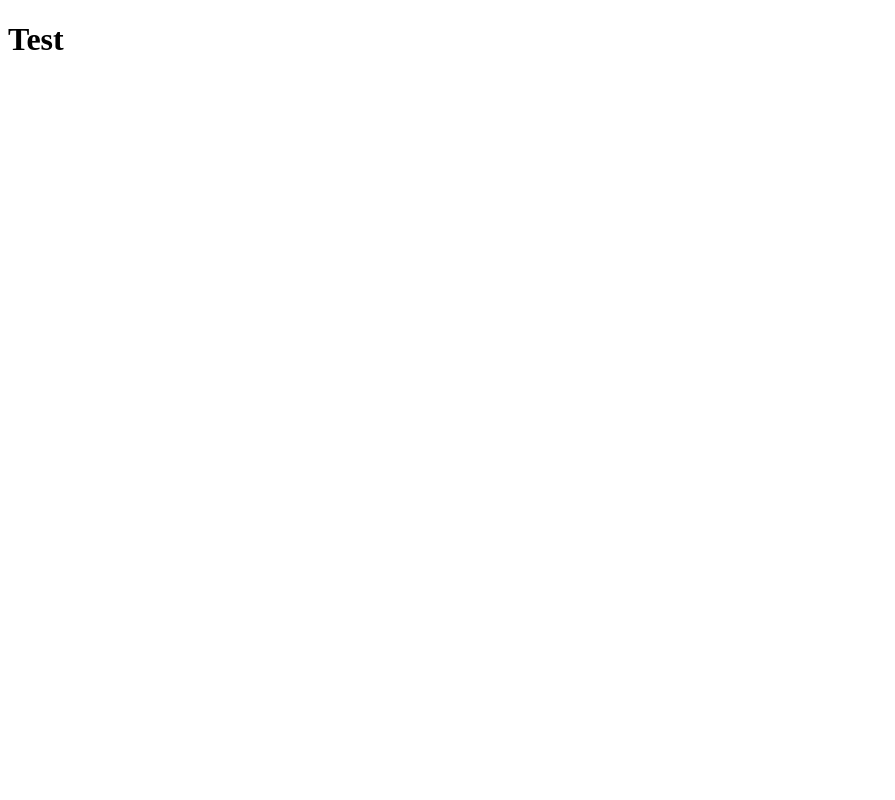
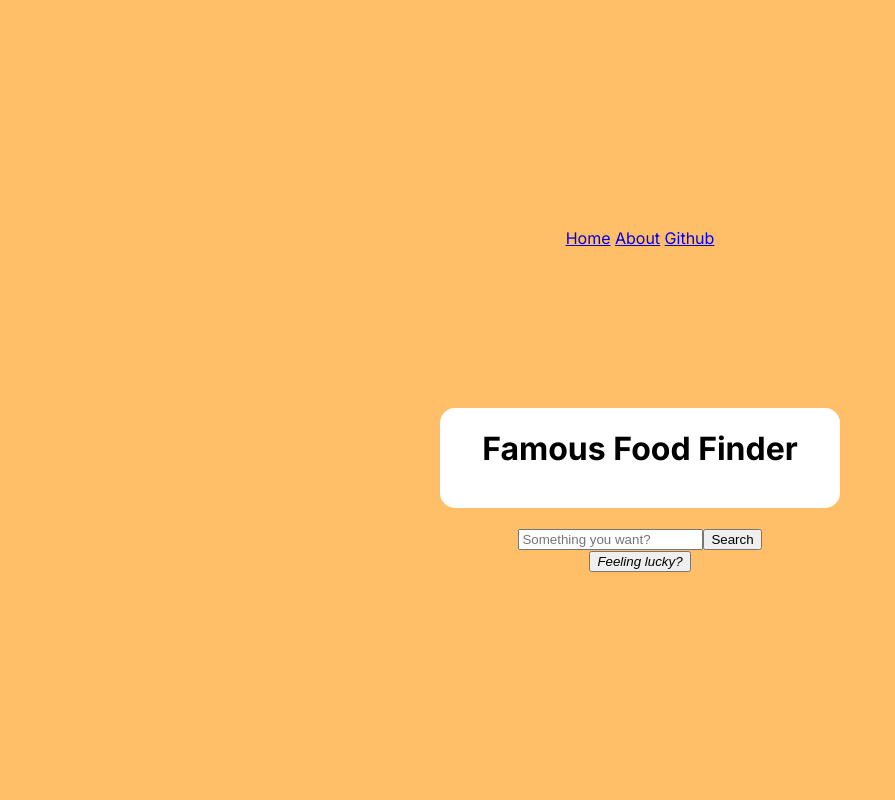
Before and after one commit to Harley2zazaa/Famous-Food_Finder, a Django app: page / in a window 1280 px wide. Before the commit the part shown is almost empty. Shown: the whole page, without its empty margins (0-895 px from the left). Run offline with Django 5.2, Linux system fonts and the light colour scheme.

Commit message:
Added Homepage HTML + CSS
I'lla ctually edit more CSS cause I'm still figuring shit out and I don't really have a clue what i'm doing LOL

```diff
--- a/Famous-Food_Finder/myapp/templates/index.html
+++ b/Famous-Food_Finder/myapp/templates/index.html
@@ -1,12 +1,34 @@
 <!DOCTYPE html>
 <html lang="en">
+    <!-- homepage -->
 <head>
     <meta charset="UTF-8">
     <meta name="viewport" content="width=device-width, initial-scale=1.0">
-    <title>Document</title>
+    <link rel="stylesheet" href="style.css">
+    <link rel="preconnect" href="https://fonts.googleapis.com">
+    <link rel="preconnect" href="https://fonts.gstatic.com" crossorigin>
+    <link href="https://fonts.googleapis.com/css2?family=Inter:ital,opsz,wght@0,14..32,100..900;1,14..32,100..900&display=swap" rel="stylesheet">
+    <title>Food Finder</title>
 </head>
-<body>
-    <h1>Test</h1>
+
+<body class="body">
+    <div class="top-nav"> <!-- I'll link these later for a seperate abotu me page -->
+        <a href="#home">Home</a>
+        <a href="#about">About</a>
+        <a class="github-link" href="https://github.com/Harley2zazaa/Famous-Food_Finder">Github</a>
+    </div>
+
+    <div class="page-text">
+        <h1>Famous Food Finder</h1>
+    </div>
+
+    <div class="search-box">
+        <input class="search-input" type="input" id="search-input"  placeholder="Something you want?"><button class="search-button">Search</button>
+    </div>
+
+    <div class="random-box">
+        <button class="rand-button"><i>Feeling lucky?</i></button>
+    </div>
 
 </body>
 </html>
--- /dev/null
+++ b/Famous-Food_Finder/myapp/templates/style.css
@@ -0,0 +1,26 @@
+.body{
+    font-family: "Inter", Helvetica, sans-serif;
+    font-size: medium;
+    background-color:  #ffbf69;
+    display: flex;
+    flex-direction: column;
+    align-items: center;
+    justify-content: center;
+    padding: 0;
+    margin: 0;
+    width: 100vw;
+    height: 100vh;
+}
+
+.page-text{
+    width: 400px;
+    height: 100px;
+    background-color: #ffffff;
+    text-align: center;
+    border-radius: 15px;
+    margin: 20vh auto 0;
+}
+
+.search-box{
+    margin-top: 20px;
+}
```
Also changed, not shown: manage.py (line endings or trailing spaces).
